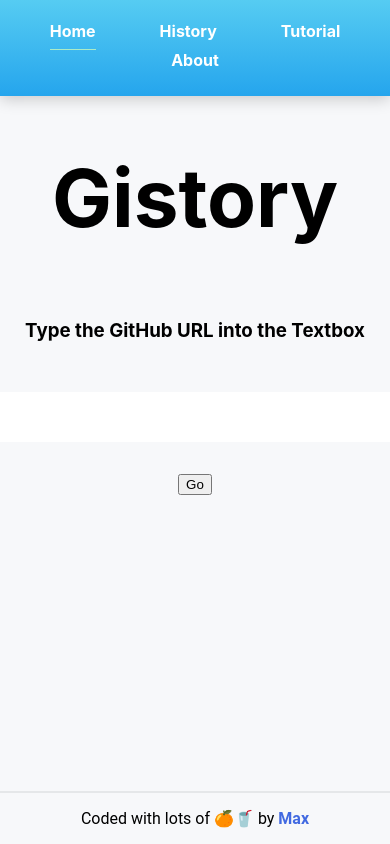
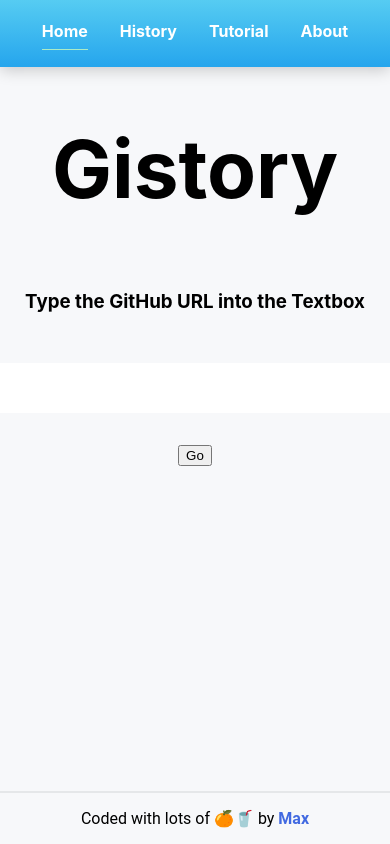
Before and after one commit to Bluuax/gistory, a React (Create React App) app: page / in a window 390 px wide. Shown: the top 844 px of the page. Built offline with nearby package versions, Linux system fonts and the light colour scheme.

Commit message:
Small refactor

```diff
--- a/src/Navbar.css
+++ b/src/Navbar.css
@@ -1,28 +1,11 @@
 .Navbar {
   padding: 0.3rem 0 0.05rem 0;
   margin: 1vh auto 4vh auto;
-  width: 96.5vw;
+  width: 97vw;
   background: linear-gradient(#56ccf2, #25a5ed);
   border-radius: 1.2rem;
   box-shadow: 0px 3px 15px rgba(0, 0, 0, 0.2);
   transition: all ease 0.5s;
-}
-
-@media (max-width: 820px) {
-  .Navbar {
-    margin: 0;
-    width: 100%;
-    border-radius: 0;
-  }
-}
-
-/* TODO */
-@media (max-width: 630px) {
-  .Navbar {
-    margin: 0;
-    width: 100%;
-    border-radius: 0;
-  }
 }
 
 .Navbar-container {
@@ -63,3 +46,22 @@
   padding-top: 0.5rem;
   border-bottom: 0.1rem solid #abebc6;
 }
+
+@media (max-width: 820px) {
+  .Navbar {
+    margin: 0;
+    width: 100%;
+    border-radius: 0;
+  }
+}
+
+@media (max-width: 630px) {
+  .Navbar {
+    margin: 0;
+    width: 100%;
+    border-radius: 0;
+  }
+  .Navbar-element {
+    padding: 0 1rem;
+  }
+}
--- a/src/common/helpers.js
+++ b/src/common/helpers.js
@@ -1,4 +1,12 @@
-function humanReadableTime(date) {
+function humanReadableDate(date) {
+  return new Intl.DateTimeFormat('en-GB', {
+    year: 'numeric',
+    month: '2-digit',
+    day: '2-digit',
+  }).format(date);
+}
+
+function humanReadableDateTime(date) {
   return new Intl.DateTimeFormat('en-GB', {
     year: 'numeric',
     month: '2-digit',
@@ -9,4 +17,4 @@ function humanReadableTime(date) {
   }).format(date);
 }
 
-export { humanReadableTime };
+export { humanReadableDate, humanReadableDateTime };
--- a/src/history/CommitCard.js
+++ b/src/history/CommitCard.js
@@ -1,5 +1,5 @@
 import React, { Component } from 'react';
-import { humanReadableTime } from '../common/helpers.js';
+import { humanReadableDate } from '../common/helpers.js';
 import './CommitCard.css';
 
 export class CommitCard extends Component {
@@ -7,9 +7,9 @@ export class CommitCard extends Component {
     this.props.selectCommit(this.props.sha);
   };
 
-  getHumanReadableTime() {
+  gethumanReadableDate() {
     const date = new Date(this.props.date);
-    return humanReadableTime(date);
+    return humanReadableDate(date);
   }
 
   render() {
@@ -23,8 +23,7 @@ export class CommitCard extends Component {
           <img src={this.props.img} alt="avatar" />
           {this.props.name}
           <br />
-          committed on 11.09.2019
-          {/* {this.getHumanReadableTime()} */}
+          committed on {` ${this.gethumanReadableDate()}`}
         </div>
       </div>
     );
```
